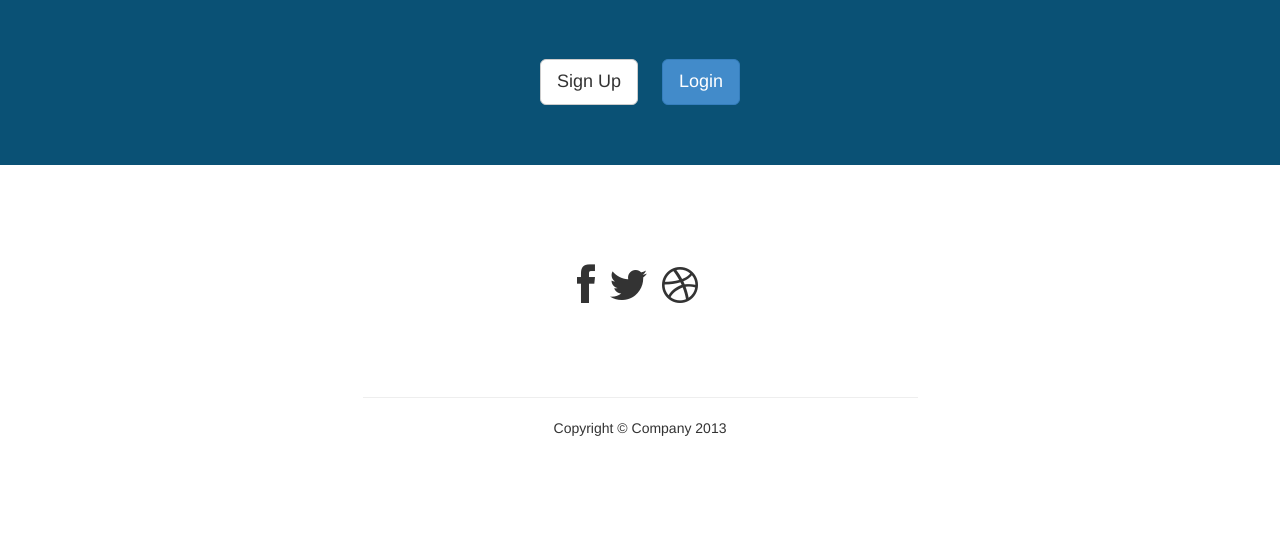
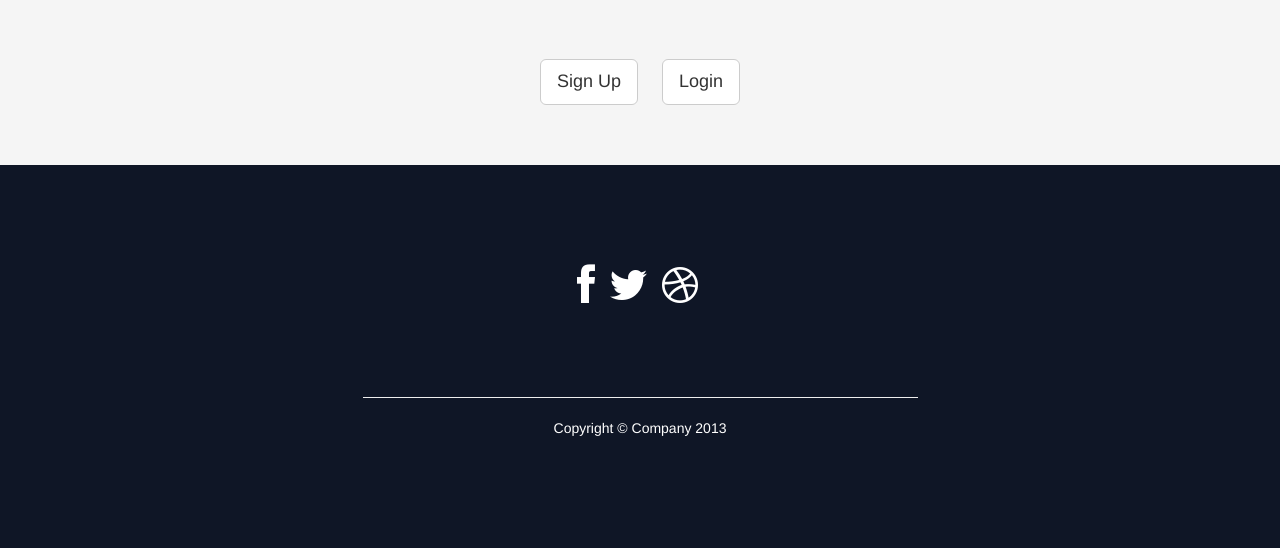
Before and after one commit to shahsaumya/web-technology, a PHP site: page / in a window 1280 px wide. Shown: the part 1476-2024 px from the top of the page. Run offline with PHP 8.4, Linux system fonts and the light colour scheme.

Commit message:
Add files via upload

```diff
--- a/stylish-portfolio/css/stylish-portfolio.css
+++ b/stylish-portfolio/css/stylish-portfolio.css
@@ -122,7 +122,9 @@ body {
 /* Intro */
 
 .intro {
+  background: #f5f5f5;
   padding: 50px 0;
+  color:#000000;
 }
 
 /* Services */
@@ -139,6 +141,7 @@ body {
 
 i.service-icon {
   border: 3px solid #ffffff;
+  background:#ffffff;
   border-radius: 50%;
   display: inline-block;
   font-size: 56px;
@@ -156,7 +159,7 @@ i.service-icon {
   display: table;
   height: 400px;
   width: 100%;
-  background: url(../img/film.jpg) no-repeat center center fixed;
+  background: url(../img/NITI.jpg) no-repeat center center fixed;
   -webkit-background-size: cover;
   -moz-background-size: cover;
   -o-background-size: cover;
@@ -181,8 +184,8 @@ i.service-icon {
 /* Call to Action */
 
 .call-to-action {
-  color: #ffffff;
-  background: #0a5175;
+  color: #000000;
+  background:#f5f5f5;
   padding: 50px 0;
 }
 
@@ -200,6 +203,8 @@ i.service-icon {
 
 footer {
   padding: 100px 0;
+  background:#0f1626;
+  color:#ffffff;
 }
 
 .top-scroll {
--- a/stylish-portfolio/index.html
+++ b/stylish-portfolio/index.html
@@ -175,7 +175,7 @@
                 <div class="col-md-6 col-md-offset-3 text-center">
                     <!-- <h3>The buttons below are impossible to resist.</h3> -->
                     <a href="#" class="btn btn-lg btn-default">Sign Up</a>
-                    <a href="#" class="btn btn-lg btn-primary">Login</a>
+                    <a href="#" class="btn btn-lg btn-default">Login</a>
                 </div>
             </div>
         </div>
```
